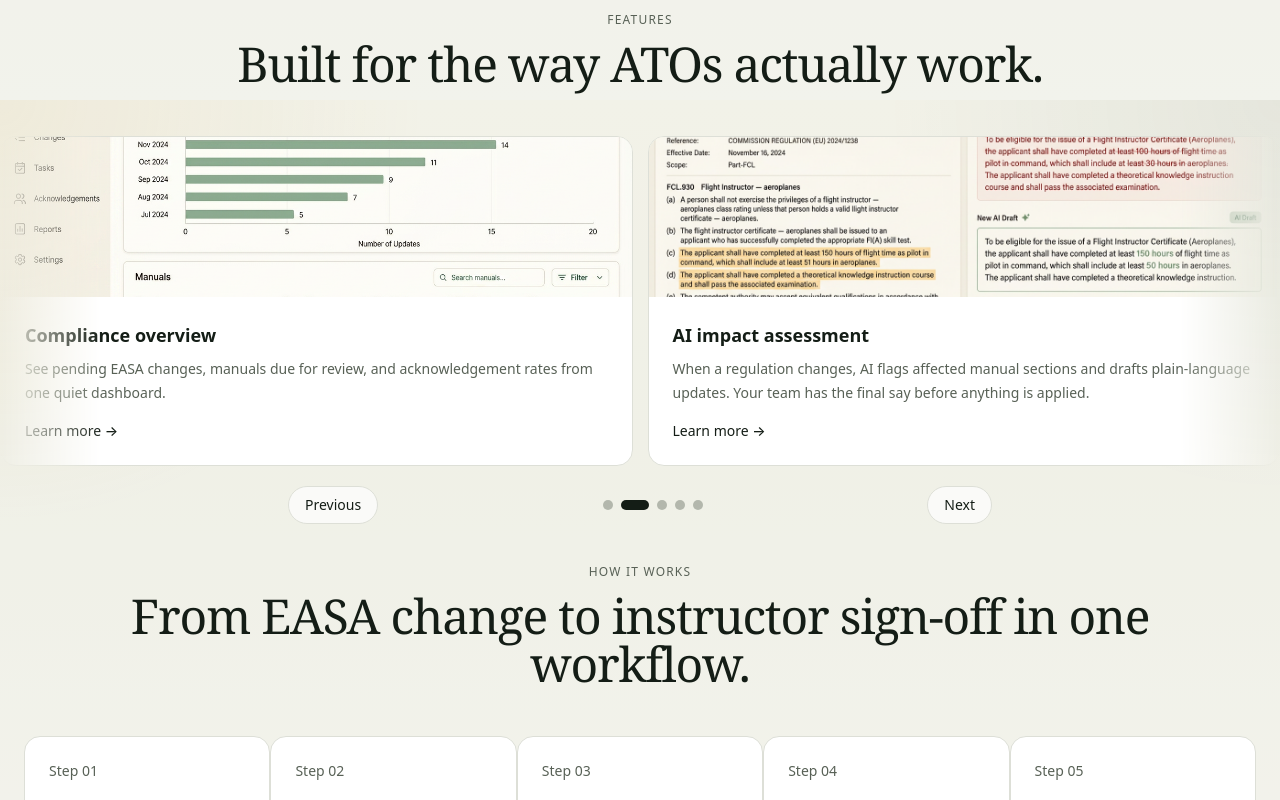
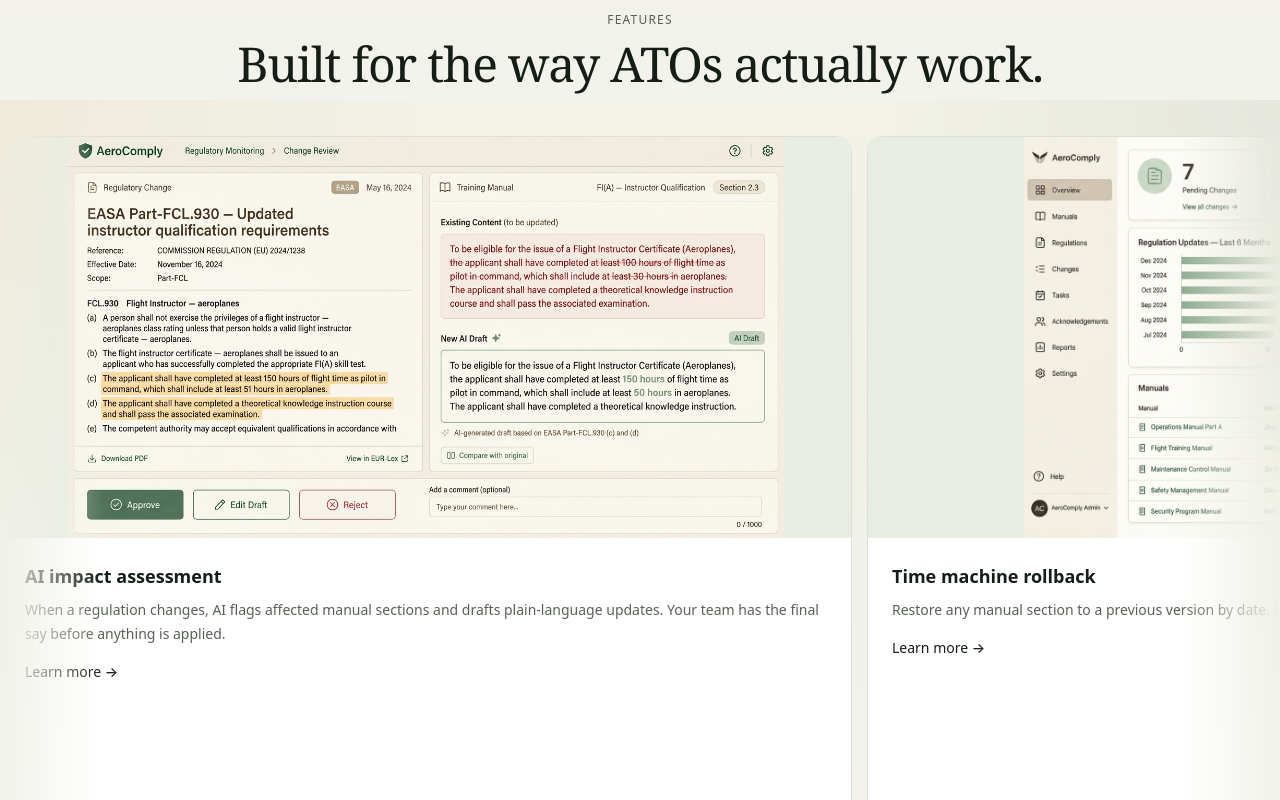
Before and after one commit to akiwumi/EASA_app, a Next.js app: page / in a window 1280 px wide. Shown: the part 1500-2300 px from the top of the page. Built offline with nearby package versions, Linux system fonts and the light colour scheme; no server answers.

Commit message:
Set feature carousel frame size

```diff
--- a/src/components/home/FeaturesSection.tsx
+++ b/src/components/home/FeaturesSection.tsx
@@ -86,8 +86,9 @@ export default function FeaturesSection() {
 
   const normalizedIndex = activeIndex % cards.length;
   const slideGapPx = 15;
-  const slideWidth = `calc((100vw - ${slideGapPx}px) / ${visibleSlides})`;
-  const trackTranslate = `calc((${slideWidth} + ${slideGapPx}px) * ${activeIndex})`;
+  const slideSizePx = 852;
+  const trackTranslatePx = activeIndex * -(slideSizePx + slideGapPx);
+  const slideFrameSize = `${slideSizePx}px`;
 
   const edgeFadeMask = "linear-gradient(to right, transparent 0%, black 8%, black 92%, transparent 100%)";
 
@@ -132,7 +133,7 @@ export default function FeaturesSection() {
         >
           <div
             className={`flex ${isTransitionEnabled ? "transition-transform duration-700 ease-out" : ""}`}
-            style={{ gap: `${slideGapPx}px`, transform: `translateX(-${trackTranslate})` }}
+            style={{ gap: `${slideGapPx}px`, transform: `translateX(${trackTranslatePx}px)` }}
             onTransitionEnd={handleTrackTransitionEnd}
           >
             {loopCards.map((card, index) => (
@@ -141,11 +142,11 @@ export default function FeaturesSection() {
                 className="shrink-0"
                 onMouseEnter={() => setIsPaused(true)}
                 onMouseLeave={() => setIsPaused(false)}
-                style={{ width: slideWidth }}
+                style={{ width: slideFrameSize, height: slideFrameSize }}
               >
-                <div className="h-full overflow-hidden rounded-2xl border border-border bg-card">
+                <div className="flex h-full w-full flex-col overflow-hidden rounded-2xl border border-border bg-card">
                   <div
-                    className="relative h-[120px] overflow-hidden bg-secondary md:h-[160px]"
+                    className="relative min-h-0 flex-1 overflow-hidden bg-secondary"
                     onMouseEnter={() => setIsPaused(true)}
                     onMouseLeave={() => setIsPaused(false)}
                   >
@@ -153,8 +154,8 @@ export default function FeaturesSection() {
                       src={card.image}
                       alt={card.alt}
                       fill
-                      sizes="100vw"
-                      className="h-full w-full object-cover"
+                      sizes="852px"
+                      className="h-full w-full object-contain"
                     />
                   </div>
 
```
